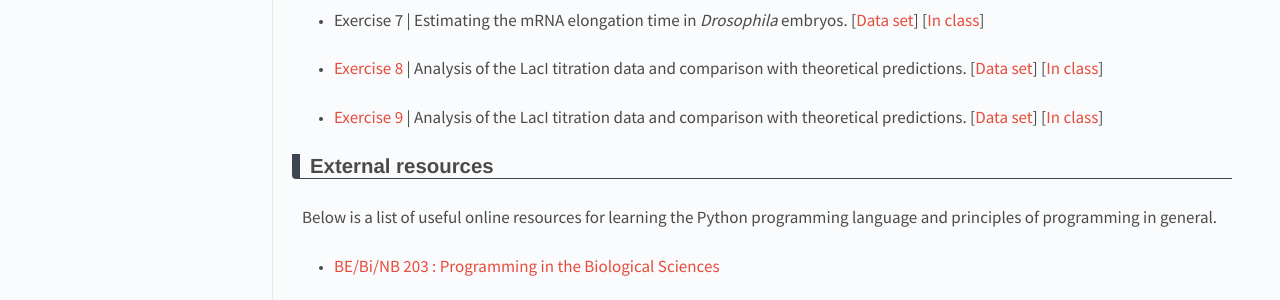
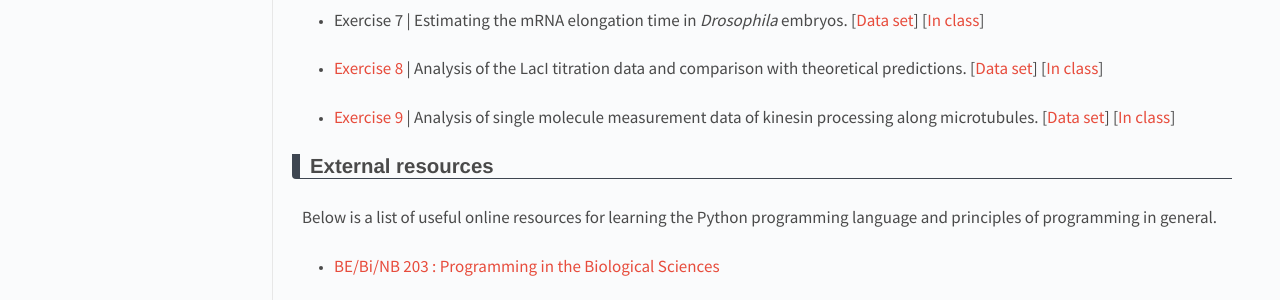
Before and after one commit to RPGroup-PBoC/be262, a Jekyll site: the page built from _posts/2017-01-25-code.md, in a window 1280 px wide. Shown: the part 1484-1784 px from the top of the page. Built offline with Jekyll 4.4.1, drawn with Linux system fonts in a browser that asks for light colours.

Commit message:
Exercise name fixed

```diff
--- a/_posts/2017-01-25-code.md
+++ b/_posts/2017-01-25-code.md
@@ -52,7 +52,7 @@ As we progress through the course, the code written in class will be posted here
 
 * [Exercise 8]({{site.baseurl}}/code/laci_titration.html) \| Analysis of the LacI titration data and comparison with theoretical predictions. \[[Data set](http://rpdata.caltech.edu/courses/course_data/lacI_titration.zip)\] \[[In class]({{site.baseurl}}/code/laci_titration_in_class.html)\]
 
-* [Exercise 9]({{site.baseurl}}/code/kinesin_walking.ipynb.html) \| Analysis of the LacI titration data and comparison with theoretical predictions. \[[Data set](http://rpdata.caltech.edu/courses/course_data/yildiz_step_times.csv)\] \[[In class]({{site.baseurl}}/code/kinesin_walking_in_class.ipynb.html)\]
+* [Exercise 9]({{site.baseurl}}/code/kinesin_walking.html) \| Analysis of single molecule measurement data of kinesin processing along microtubules. \[[Data set](http://rpdata.caltech.edu/courses/course_data/yildiz_step_times.csv)\] \[[In class]({{site.baseurl}}/code/kinesin_walking_in_class.html)\]
 
 
 ## External resources
```
